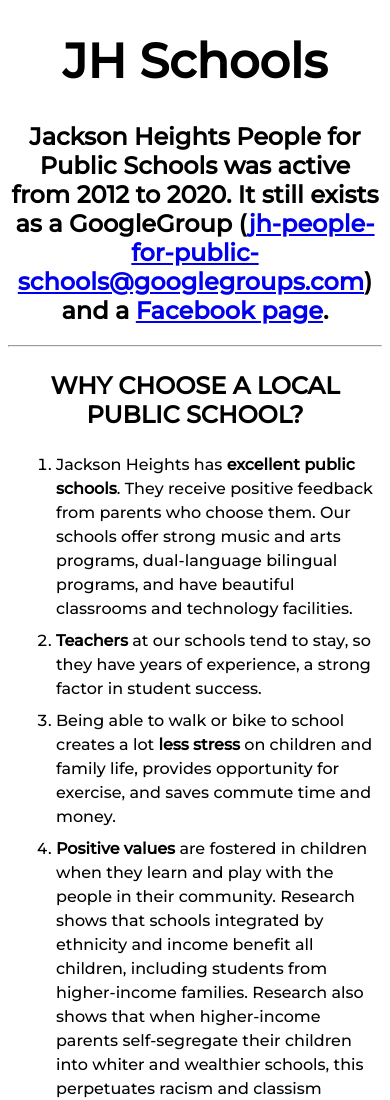
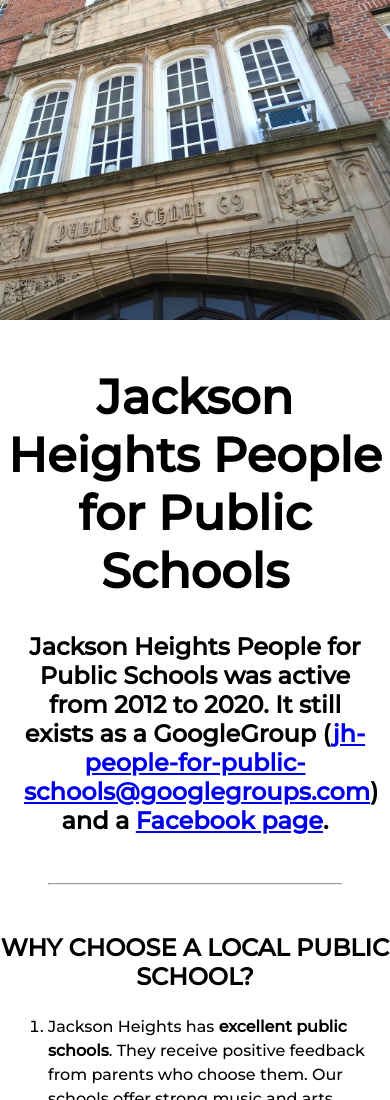
Before and after one commit to milesvw/jhschools, a plain HTML site: page index.html in a window 390 px wide. Shown: the top 1100 px of the page. Drawn offline with Linux system fonts and the light colour scheme.

Commit message:
Add a banner image and fix text formatting on small screens

```diff
--- a/index.html
+++ b/index.html
@@ -11,7 +11,10 @@
         <title>JH Schools</title>
     </head>
     <body>
-        <h1>JH Schools</h1>
+        <div class="bannercontainer">
+            <img src="pics/PS69-banner.jpeg" class="banner" />
+        </div>
+        <h1>Jackson Heights People for Public Schools</h1>
         <h2>Jackson Heights People for Public Schools was active from 2012 to 2020. It still exists as a GoogleGroup (<a href="mailto:jh-people-for-public-schools@googlegroups.com">jh-people-for-public-schools@googlegroups.com</a>) and a <a href="https://www.facebook.com/groups/543601559146849/permalink/1556346474539014/" target="_blank">Facebook page</a>.</h2>
         <hr />
         <h3>WHY CHOOSE A LOCAL PUBLIC SCHOOL?</h3>
--- a/style.css
+++ b/style.css
@@ -1,11 +1,17 @@
 body {
     font-family: 'Montserrat', sans-serif;
+    margin: 0;
 }
 h1, h2, h3 {
     text-align: center;
 }
 h1 {
     font-size: 3em;
+    margin-top: 1em;
+    padding-bottom: 0;
+}
+h2, ul, hr {
+    margin: 3em;
 }
 h3 {
     font-size: 1.5em;
@@ -18,3 +24,18 @@
     text-align: center;
     font-size: 2em;
 }
+.bannercontainer {
+    width: 100%;
+    height: 20em;
+}
+.banner {
+    width: 100%;
+    height: 100%;
+    object-fit: cover;
+    object-position: 100% 80%;
+}
+@media (max-width: 550px) {
+    h2 {
+        margin: 1em;
+    }
+}
```
Also changed, not shown: pics/PS69-banner.jpeg (added), 1 other file.
